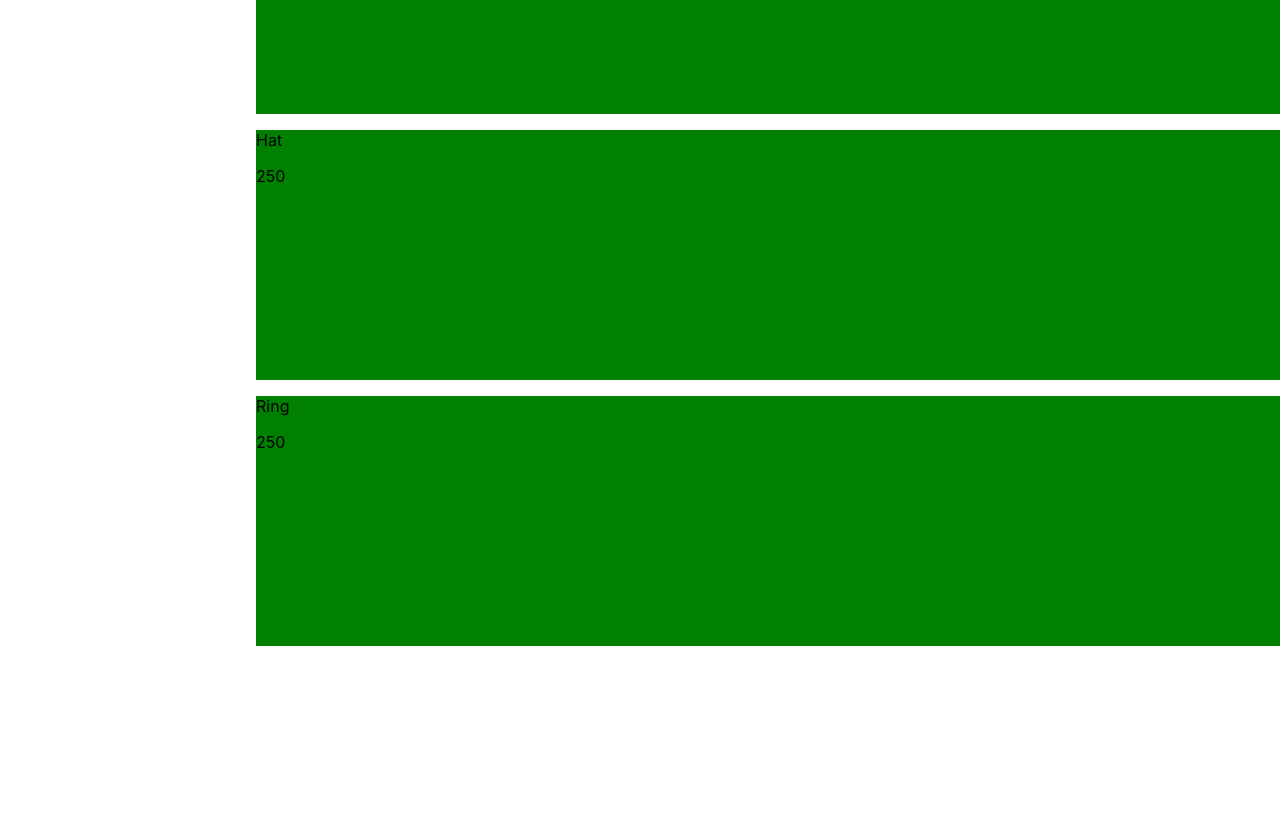
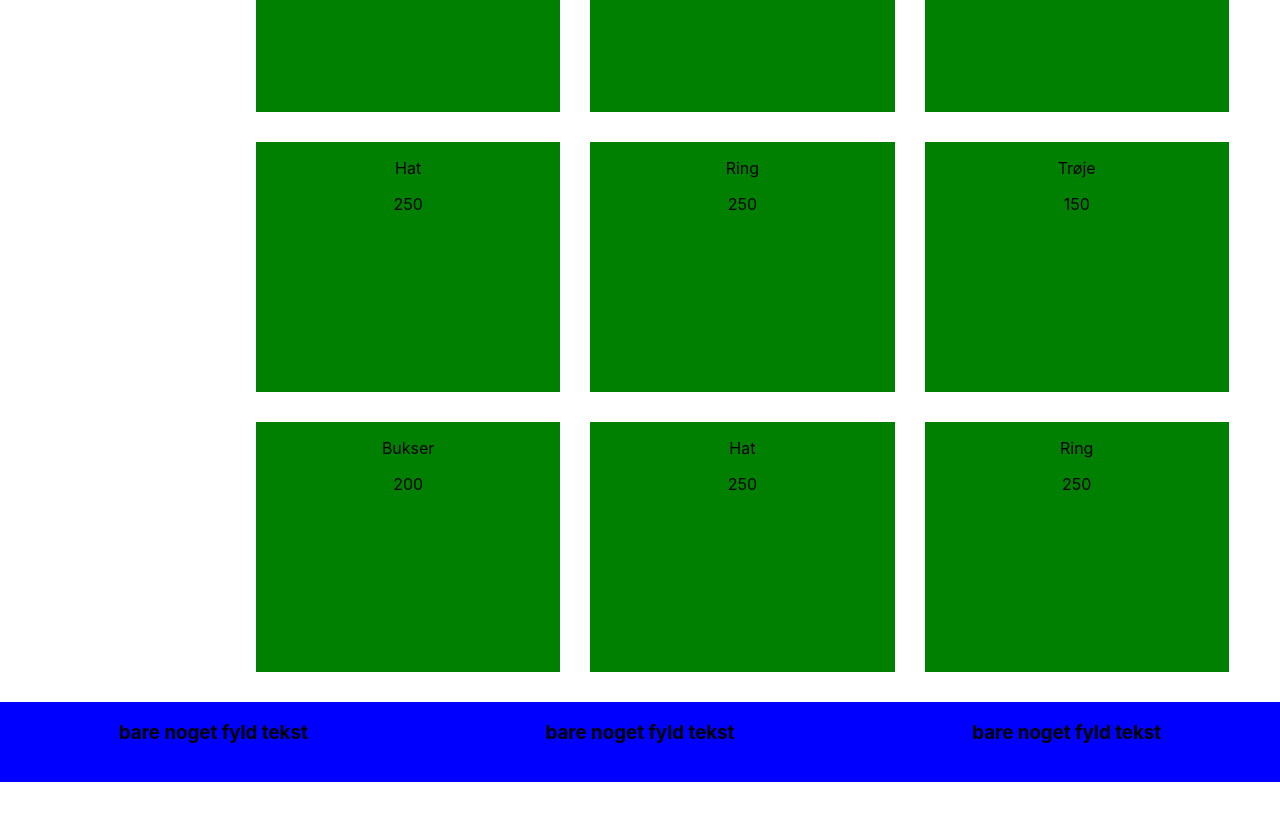
Before and after one commit to rattodk/tojtbutikken, a React (Create React App) app in the folder toj/: page / in a window 1280 px wide. Shown: the part 540-1360 px from the top of the page. After the commit the page ends 1322 px from the top, so only its background shows below. Built offline with nearby package versions, Linux system fonts and the light colour scheme.

Commit message:
updatedos

```diff
--- a/toj/src/App.css
+++ b/toj/src/App.css
@@ -73,6 +73,16 @@
   grid-template-columns: 1fr;
   text-align: center;
 }
+
+.fixed {
+  text-align: center;
+  display: grid;
+  grid-template-columns: repeat(1, 1fr);
+  position: fixed;
+  width: 20%;
+  margin-bottom: 10px;
+}
+
 .SideMargin {
   margin-top: 100px;
 }
@@ -105,10 +115,22 @@
 
 .ObjectGrid {
   display: grid;
-  grid-template-rows: 1fr 1fr 1fr;
+  grid-template-columns: repeat(3, 1fr);
+  grid-gap: 30px;
+  margin-right: 5%;
 }
 
 .ClothObjt {
   background-color: green;
   height: 250px;
+  text-align: center;
 }
+
+.footer {
+  background-color: blue;
+  height: 80px;
+  display: grid;
+  grid-template-columns: repeat(3, 1fr);
+  text-align: center;
+  margin-top: 30px;
+}
--- a/toj/src/App.js
+++ b/toj/src/App.js
@@ -5,6 +5,7 @@ import Title from './components/title.jsx';
 import MyTitle from './components/title.jsx';
 import SideNav from './components/title.jsx';
 import MyClothing from './components/Clothing';
+import Footeroo from './components/Footeroo.jsx';
 
 
 
@@ -20,6 +21,8 @@ export default function MyApp() {
       <div>
 </div>
 <SideNav />
+<Footeroo />
 </div>
+
   );
 };
--- a/toj/src/components/Clothing.jsx
+++ b/toj/src/components/Clothing.jsx
@@ -8,7 +8,15 @@ const Clothing = [
     { id: 1, name: 'Trøje', price: '150', },
     { id: 2, name: 'Bukser', price: '200'},
     { id: 3, name: 'Hat', price: 250,},
-    {id: 4, name: 'Ring', price: 250,}
+    {id: 4, name: 'Ring', price: 250,},
+    { id: 5, name: 'Trøje', price: '150', },
+    { id: 6, name: 'Bukser', price: '200'},
+    { id: 7, name: 'Hat', price: 250,},
+    {id: 8, name: 'Ring', price: 250,},
+    { id: 9, name: 'Trøje', price: '150', },
+    { id: 10, name: 'Bukser', price: '200'},
+    { id: 11, name: 'Hat', price: 250,},
+    {id: 12, name: 'Ring', price: 250,}
   ];
 const MyClothing = Clothing.map(Clothing => (
 <div className="ClothObjt" key={Clothing.id}>
@@ -19,8 +27,11 @@ const MyClothing = Clothing.map(Clothing => (
 </div>
   ));
 
+
+
+
 return(
-    <div>
+    <div className="ObjectGrid">
 {MyClothing}
 </div>
 )
--- /dev/null
+++ b/toj/src/components/Footeroo.jsx
@@ -0,0 +1,17 @@
+import React from "react";
+
+
+ function Footeroo(){
+return(
+    <div className="footer">
+    <h3 className="footertext">bare noget fyld tekst</h3>
+    <h3 className="footertext">bare noget fyld tekst</h3>
+    <h3 className="footertext">bare noget fyld tekst</h3>
+
+    </div>
+
+)
+
+
+}
+export default  Footeroo
--- a/toj/src/components/title.jsx
+++ b/toj/src/components/title.jsx
@@ -3,6 +3,7 @@
 import React from 'react'
 import SideTitle from './SideTitle';
 import MyClothing from './Clothing.jsx';
+import MyBox from './Clothing.jsx';
 
 
 
@@ -14,6 +15,7 @@ function SideNav() {
     <div className='SideNav'>
     <div className='SideGrid'>
         <div className="SideMargin">
+            <div className='fixed'>
 <div className='SideNavLink'>
 <a ClassNamehref="SideNavLink">
 <btn className="SideNavBtn">
@@ -35,13 +37,12 @@ function SideNav() {
     yeet4
 </btn>
 </a>
+</div>
+</div>
+</div>
+    <MyBox />
 
-</div>
 
-</div>
-<div className='ObjectGrid'>
-    <MyClothing />
-</div>
 
 
 
```
Also changed, not shown: 1 other file (tests, documents, lock files or other folders).
